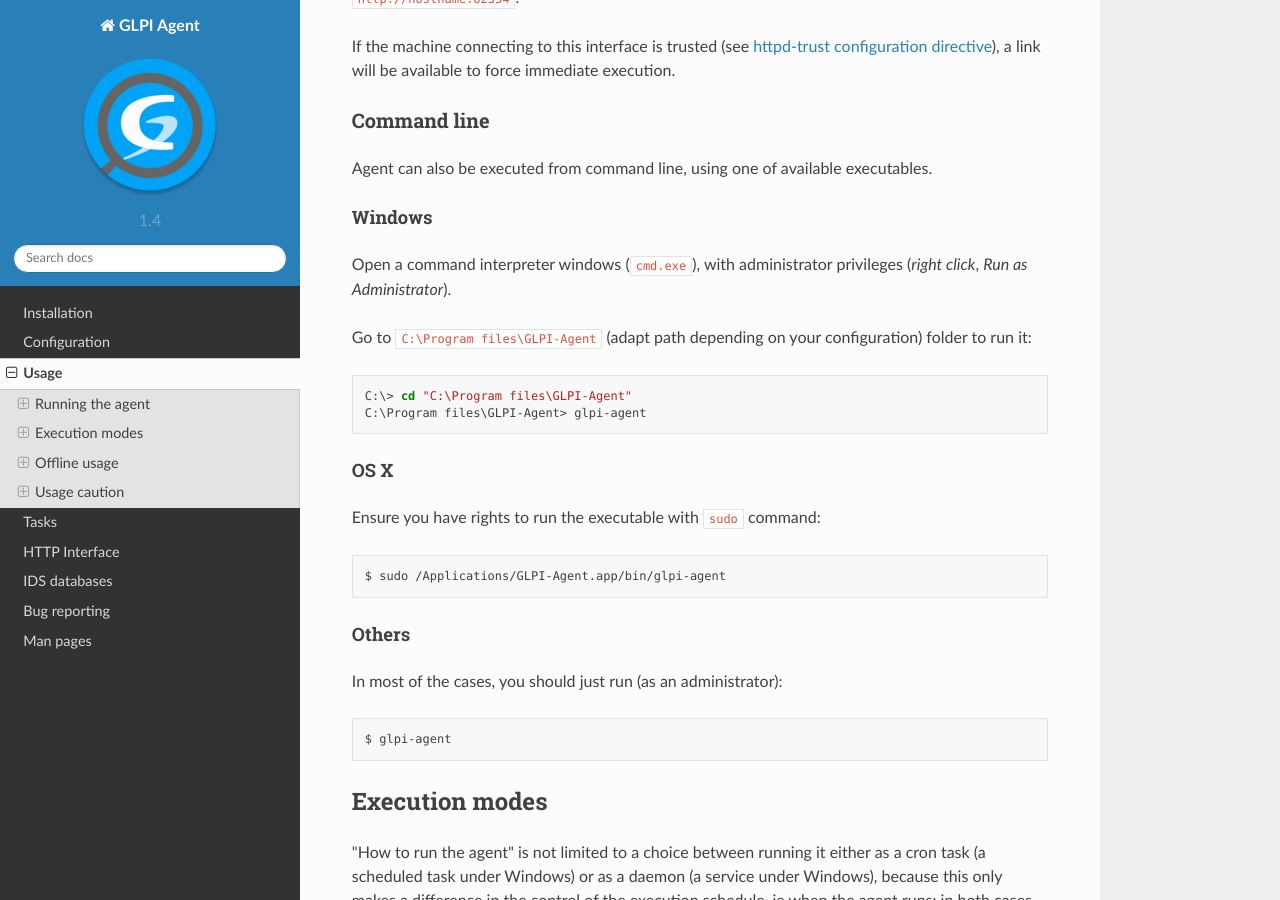
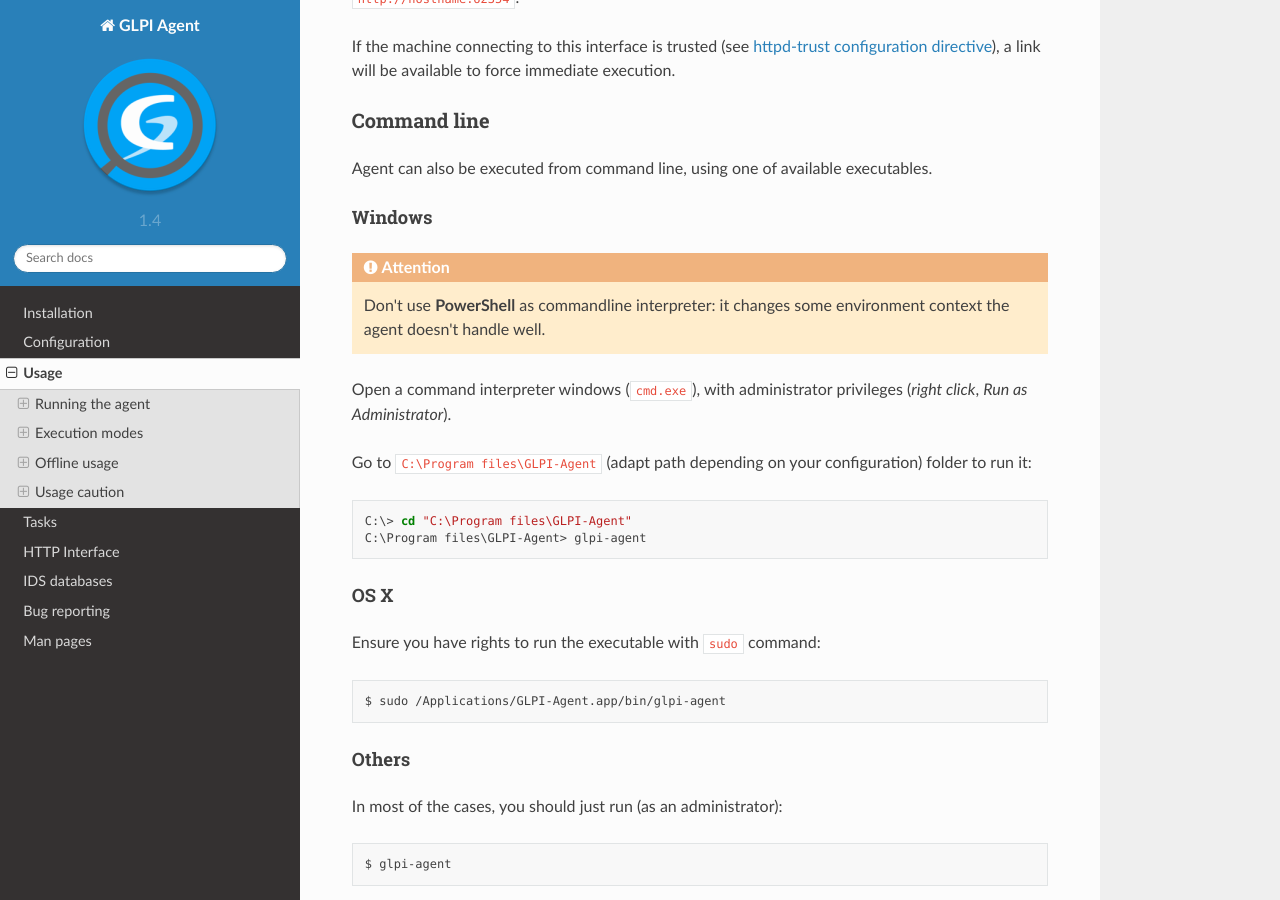
Before and after one commit to glpi-project/doc-agent, a Sphinx documentation site: the page built from source/usage.rst, in a window 1280 px wide and 900 px high, scrolled down 351 px. Built offline with Sphinx 7.4.7 and the Read the Docs theme 2.0.0, drawn with Linux system fonts in a browser that asks for light colours.

Commit message:
Add warning to not use PS with agent and installer on windows

```diff
--- a/source/installation/windows-command-line.rst
+++ b/source/installation/windows-command-line.rst
@@ -33,6 +33,10 @@
    * the equal sign must not be preceded or followed with a space character: ``LOCAL = C:\temp`` is incorrect,
    * if a value contains a space, it must be surrounded with single ``'`` or double quotes ``"``,
    * if you want to set a empty value, put an empty string (``LOCAL=`` or ``LOCAL=""``).
+
+.. attention::
+
+   Don't use **PowerShell** as commandline interpreter: it changes some environment context the installer doesn't handle well.
 
 Command line parameters
 -----------------------
--- a/source/usage.rst
+++ b/source/usage.rst
@@ -20,6 +20,10 @@
 
 Windows
 """""""
+
+.. attention::
+
+   Don't use **PowerShell** as commandline interpreter: it changes some environment context the agent doesn't handle well.
 
 Open a command interpreter windows (``cmd.exe``), with administrator privileges
 (*right click*, *Run as Administrator*).
```
